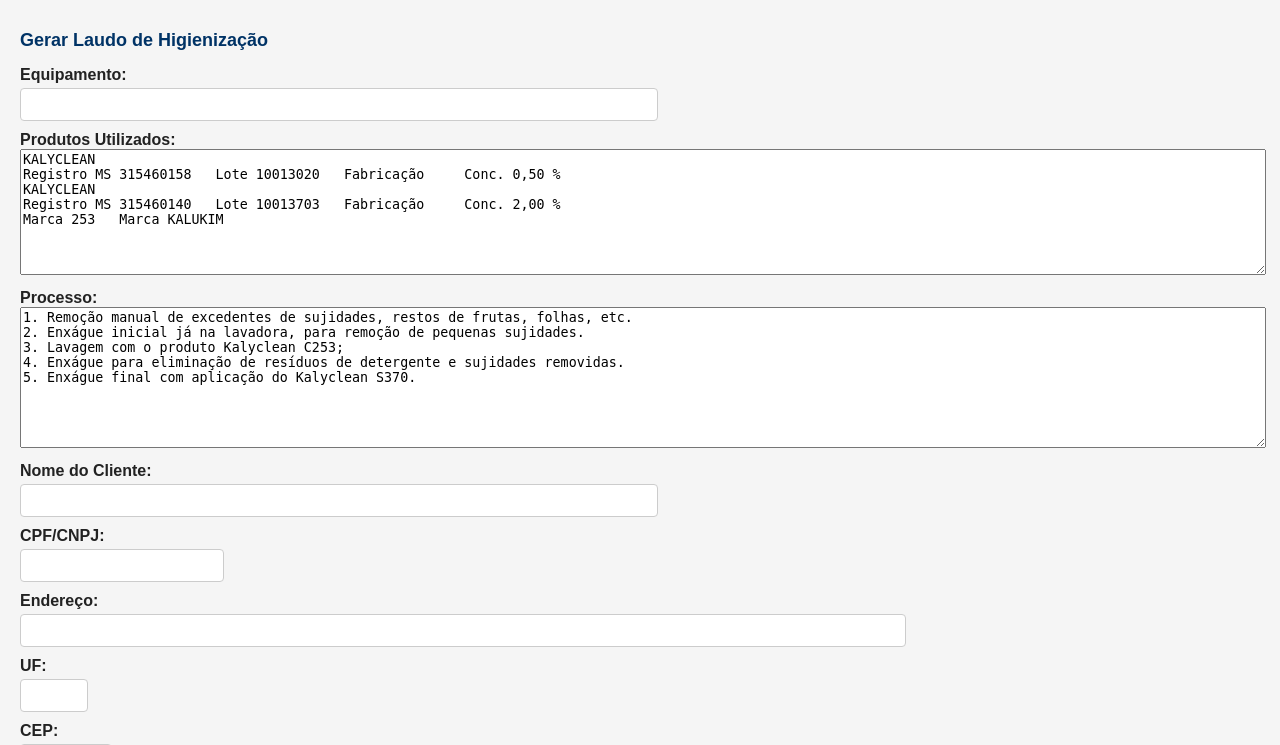
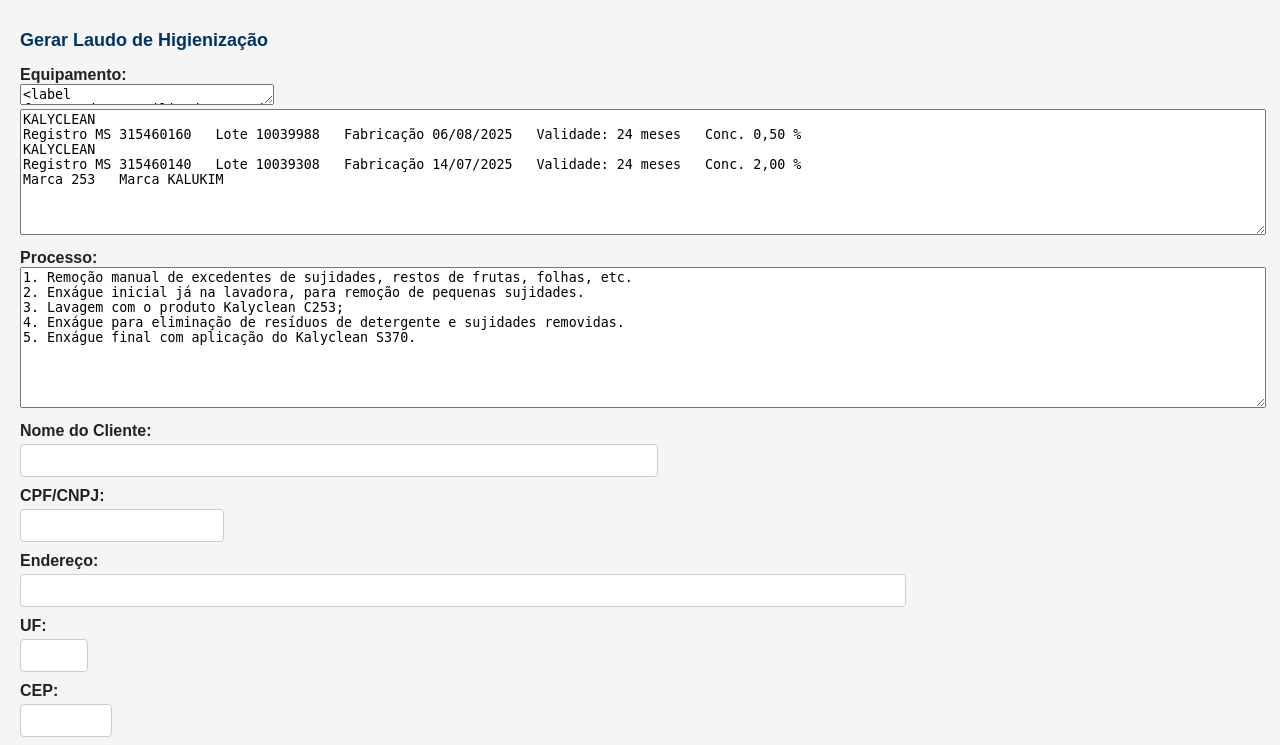
Before and after one commit to deciusmotta/laudo, a Flask app: page / in a window 1280 px wide. Shown: the part 159-904 px from the top of the page. Run offline with Flask 3, Linux system fonts and the light colour scheme.

Commit message:
Modify equipment and product information in index.html
Updated the equipment and product details in the form.

```diff
--- a/templates/index.html
+++ b/templates/index.html
@@ -2,13 +2,16 @@
 {% block content %}
 <h2>Gerar Laudo de Higienização</h2>
 <form method="POST">
-<label>Equipamento:</label><input type="text" name="equipamento" style="width: 50%;"><br>
+<label for="equipamento">Equipamento:</label>
+<textarea id="equipamento" name="equipamento" rows="1" style="width: 20%;">
 <label for="produtos_utilizados">Produtos Utilizados:</label>
+MÁQUINA LAVADORA TIPO TÚNEL
+</textarea>
 <textarea id="produtos_utilizados" name="produtos_utilizados" rows="8" style="width: 100%;">
 KALYCLEAN
-Registro MS 315460158   Lote 10013020   Fabricação     Conc. 0,50 %
+Registro MS 315460160   Lote 10039988   Fabricação 06/08/2025   Validade: 24 meses   Conc. 0,50 %
 KALYCLEAN
-Registro MS 315460140   Lote 10013703   Fabricação     Conc. 2,00 %
+Registro MS 315460140   Lote 10039308   Fabricação 14/07/2025   Validade: 24 meses   Conc. 2,00 %
 Marca 253   Marca KALUKIM
 </textarea>
 
```
